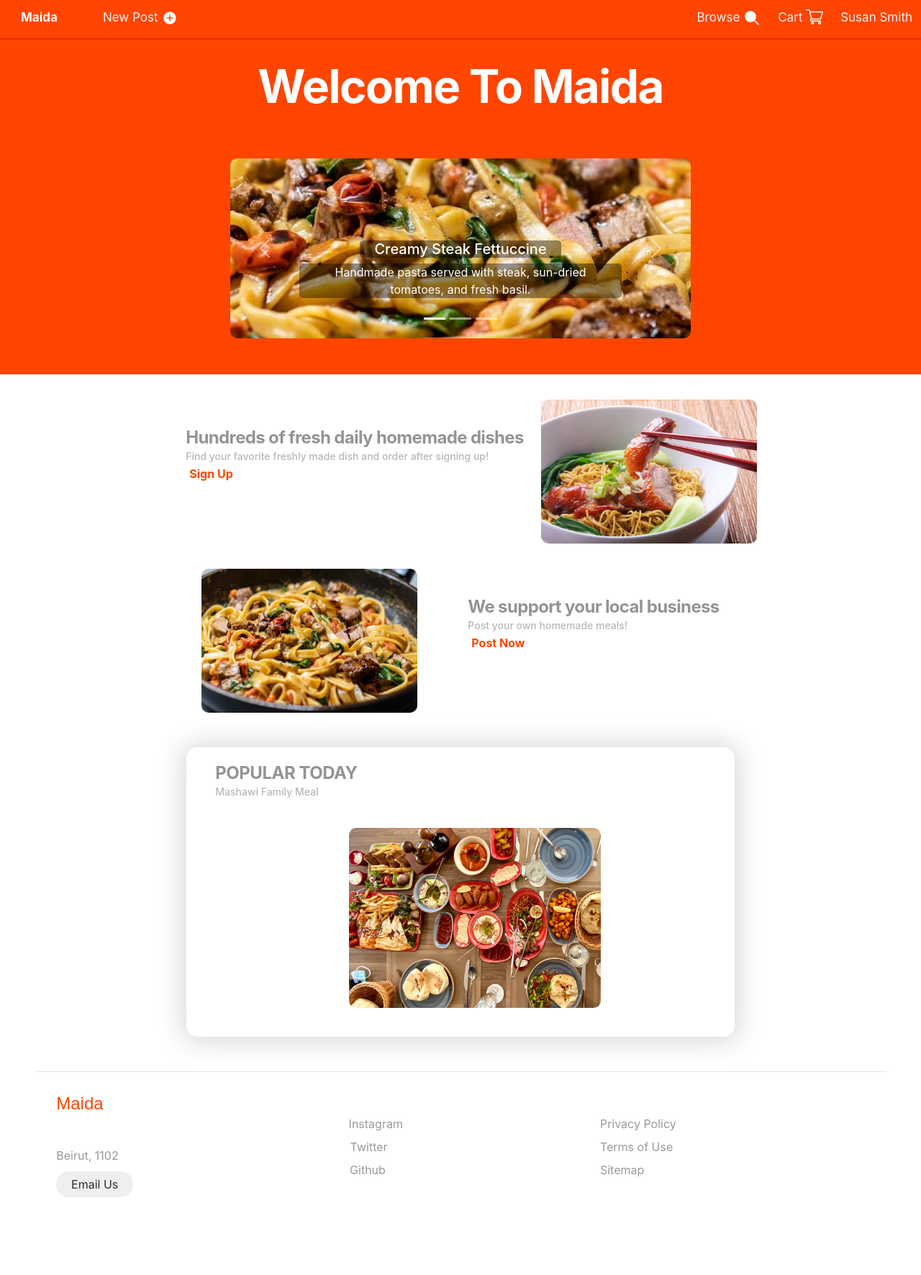
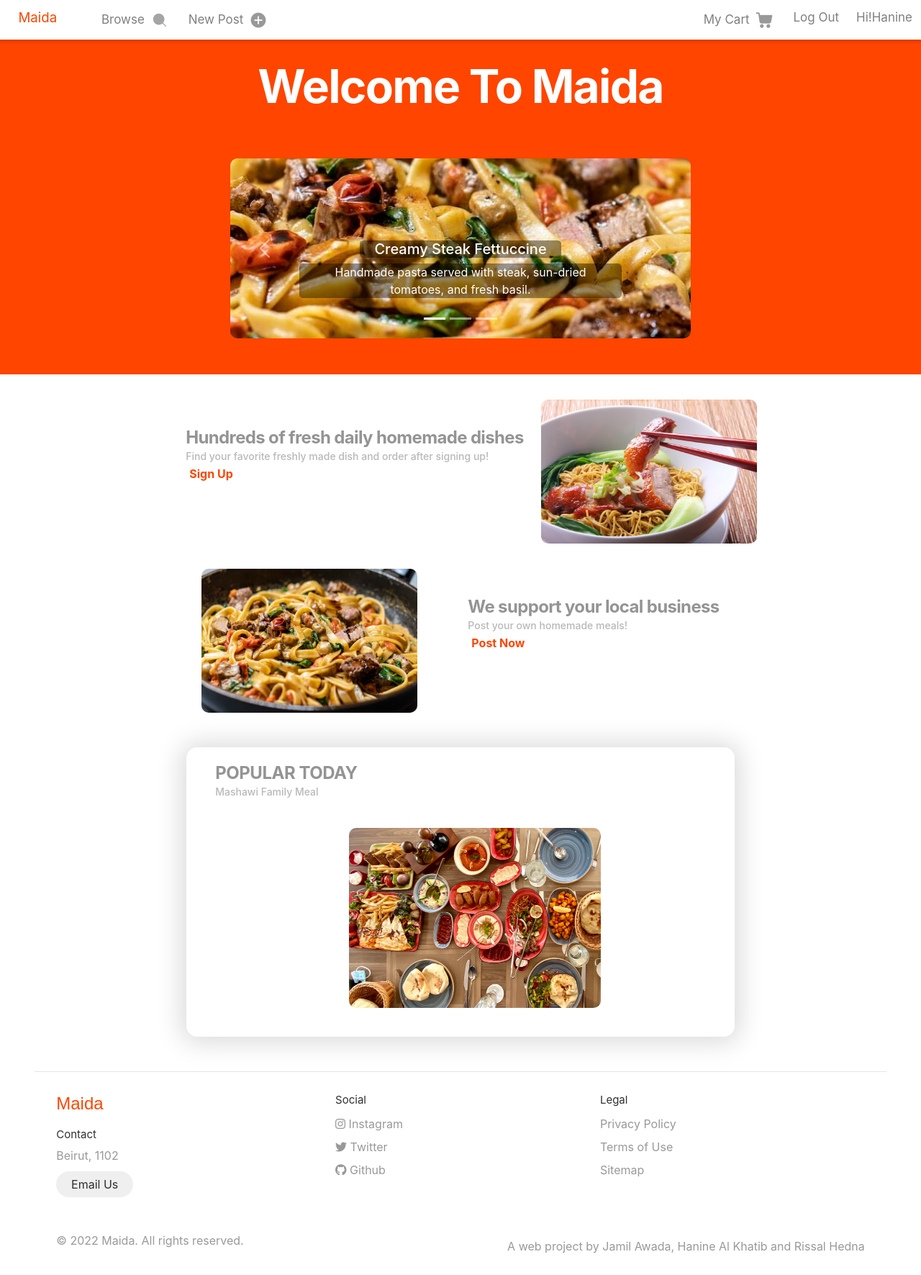
Before and after one commit to JamilAwada/Maida, a PHP site: page /home.html in a window 1280 px wide. Shown: the whole page at 72% size. Run offline with PHP 8.4, Linux system fonts and the light colour scheme.

Commit message:
updated navbar and footer

```diff
--- a/home.html
+++ b/home.html
@@ -23,9 +23,10 @@
         <!--NavBar-->
         <div class="topnav" id="myTopnav" style="z-index: 999;">
             <a href="main.html" class="home">Maida</a>
-            <a href="myprofile.html">Susan Smith</a>
+            <a href="myprofile.html">Hi!Hanine</a>
+            <a href="#">Log Out</a>
 
-            <a href="#cart">Cart
+            <a href="#cart">My Cart
                 <img src="images/shopping-cart.png" class="">
             </a>
             <a href="#browse">Browse
--- a/main.css
+++ b/main.css
@@ -7,11 +7,11 @@
     position: relative;
 }
 .primary-bg {
-    background-color: #FA2C02;
+    background-color: white;
 }
 
 .primary-fg {
-    color: #FA2C02;
+    color: white;
 }
 
 .white-fg {
--- a/navbar.css
+++ b/navbar.css
@@ -1,6 +1,6 @@
 * {
   font-family: DD-TTNorms, -apple-system, BlinkMacSystemFont, "Segoe UI", Roboto, Helvetica, Arial, sans-serif, "Apple Color Emoji", "Segoe UI Emoji", "Segoe UI Symbol";
-  color: white;
+
 
 }
 div{
@@ -8,20 +8,22 @@ div{
 }
 
 .topnav {
+    color: rgb(200,200,200);
     position: fixed;
     height: 55px;
     width: 100%;
-    background-color: orangered;
+    background-color: white;
     overflow: hidden;
-    border-bottom: 2px solid #ec2700;
     top:0;
+    box-shadow: 0px 1px 5px 2px rgba(0, 0, 0, 0.15);
+
 
   }
 
   .topnav a {
+    color: gray;
     float: right;
     display: block;
-    color: #f2f2f2;
     text-align: center;
     padding: 12px;
     text-decoration: none;
@@ -41,8 +43,8 @@ div{
   }
 
   .topnav a:hover {
-    color: white;
-    font-weight: bold;
+    color: orangered;
+    transform: scale(1.1);
     text-decoration: none;
   }
 
```
Also changed, not shown: edit.png (deleted), home.css (line endings or trailing spaces), images/add.png, images/loupe.png, images/shopping-cart.png.
